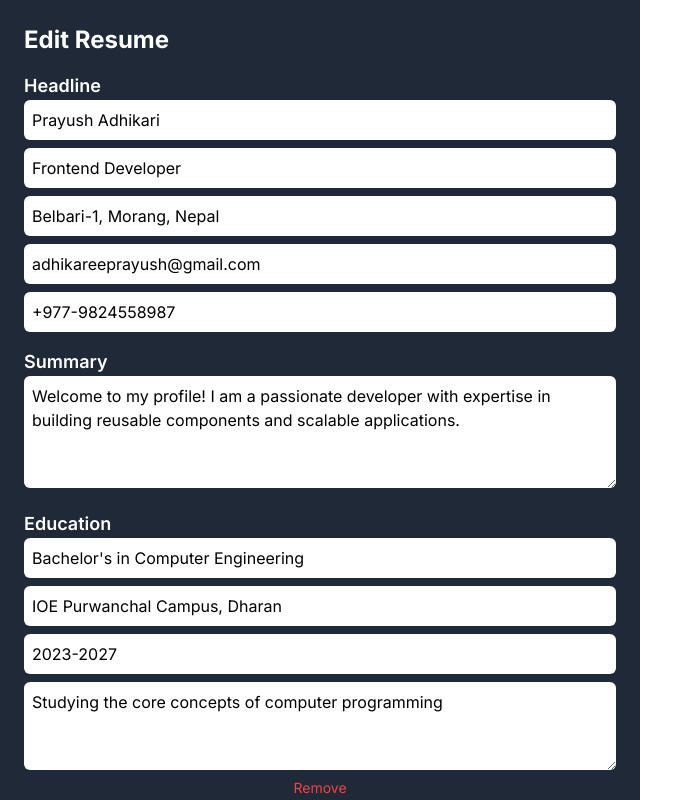
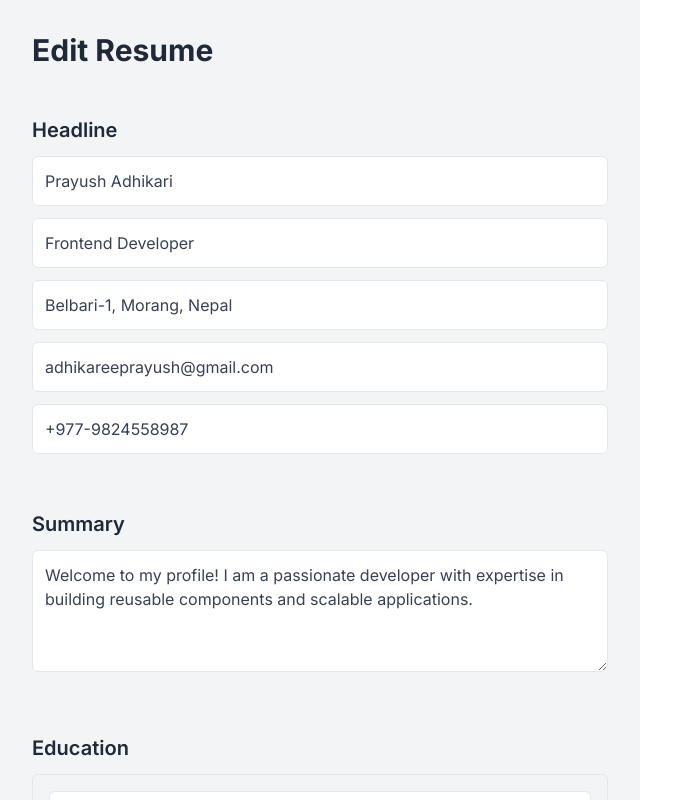
Before and after one commit to adhikareeprayush/Resume-Maker, a React (Vite) app: page / in a window 1280 px wide. Both pictures are taken after a click on the button "Get Started". Shown: the top 800 px of the page, without its empty margins (0-679 px from the left). Built offline with nearby package versions, Linux system fonts and the light colour scheme.

Commit message:
Lighten form section

```diff
--- a/src/components/BuildResume/BuildResume.tsx
+++ b/src/components/BuildResume/BuildResume.tsx
@@ -249,56 +249,56 @@ const BuildResume = () => {
   return (
     <div className="flex min-h-screen w-full flex-col xl:flex-row overflow-hidden">
 {/* Left Form Section */}
-      <div className="flex flex-col xl:w-1/2 w-full bg-gray-800 min-h-screen p-6 text-white">
-        <form className="flex flex-col gap-4">
-          <h2 className="text-2xl font-bold">Edit Resume</h2>
+<div className="flex flex-col xl:w-1/2 w-full bg-gray-100 min-h-screen p-8 text-gray-800">
+        <form className="flex flex-col gap-8">
+          <h2 className="text-3xl font-bold font-sans mb-4">Edit Resume</h2>
 
           {/* Headline Section */}
-          <div>
-            <h3 className="text-lg font-semibold">Headline</h3>
+          <div className="mb-6">
+            <h3 className="text-xl font-semibold font-sans mb-3">Headline</h3>
             <input
               type="text"
               placeholder="Name"
-              className="w-full p-2 rounded-md text-black"
+              className="w-full p-3 border rounded-md font-sans text-gray-700 focus:ring focus:ring-blue-200"
               value={headlineData.name}
               onChange={(e) => handleHeadlineChange("name", e.target.value)}
             />
             <input
               type="text"
               placeholder="Role"
-              className="w-full p-2 rounded-md text-black mt-2"
+             className="w-full p-3 border rounded-md font-sans text-gray-700 mt-3 focus:ring focus:ring-blue-200"
               value={headlineData.role}
               onChange={(e) => handleHeadlineChange("role", e.target.value)}
             />
             <input
               type="text"
               placeholder="Location"
-              className="w-full p-2 rounded-md text-black mt-2"
+              className="w-full p-3 border rounded-md font-sans text-gray-700 mt-3 focus:ring focus:ring-blue-200"
               value={headlineData.location}
               onChange={(e) => handleHeadlineChange("location", e.target.value)}
             />
             <input
               type="email"
               placeholder="Email"
-              className="w-full p-2 rounded-md text-black mt-2"
+              className="w-full p-3 border rounded-md font-sans text-gray-700 mt-3 focus:ring focus:ring-blue-200"
               value={headlineData.email}
               onChange={(e) => handleHeadlineChange("email", e.target.value)}
             />
             <input
               type="tel"
               placeholder="Phone"
-              className="w-full p-2 rounded-md text-black mt-2"
+              className="w-full p-3 border rounded-md font-sans text-gray-700 mt-3 focus:ring focus:ring-blue-200"
               value={headlineData.phone}
               onChange={(e) => handleHeadlineChange("phone", e.target.value)}
             />
           </div>
 
           {/* Summary Section */}
-          <div>
-            <h3 className="text-lg font-semibold">Summary</h3>
+          <div className="mb-6">
+            <h3 className="text-xl font-semibold font-sans mb-3">Summary</h3>
             <textarea
               placeholder="Write a brief summary..."
-              className="w-full p-2 rounded-md text-black"
+              className="w-full p-3 border rounded-md font-sans text-gray-700 focus:ring focus:ring-blue-200"
                 rows={4}
               value={summaryContent}
               onChange={(e) => handleSummaryChange(e.target.value)}
@@ -306,14 +306,14 @@ const BuildResume = () => {
           </div>
 
           {/* Education Section */}
-          <div>
-            <h3 className="text-lg font-semibold">Education</h3>
+          <div className="mb-6">
+            <h3 className="text-xl font-semibold font-sans mb-3">Education</h3>
             {educationData.map((education, index) => (
-              <div key={index} className="flex flex-col gap-2 mb-4">
+              <div key={index} className="flex flex-col gap-3 mb-5 p-4 border rounded-md">
                 <input
                   type="text"
                   placeholder="Degree"
-                  className="w-full p-2 rounded-md text-black"
+                  className="w-full p-3 border rounded-md font-sans text-gray-700 focus:ring focus:ring-blue-200"
                   value={education.degree}
                   onChange={(e) =>
                     handleEducationChange(index, "degree", e.target.value)
@@ -322,7 +322,7 @@ const BuildResume = () => {
                 <input
                   type="text"
                   placeholder="Institution"
-                  className="w-full p-2 rounded-md text-black"
+                  className="w-full p-3 border rounded-md font-sans text-gray-700 focus:ring focus:ring-blue-200"
                   value={education.institution}
                   onChange={(e) =>
                     handleEducationChange(index, "institution", e.target.value)
@@ -331,7 +331,7 @@ const BuildResume = () => {
                 <input
                   type="text"
                   placeholder="Duration"
-                  className="w-full p-2 rounded-md text-black"
+                  className="w-full p-3 border rounded-md font-sans text-gray-700 focus:ring focus:ring-blue-200"
                   value={education.duration}
                   onChange={(e) =>
                     handleEducationChange(index, "duration", e.target.value)
@@ -339,7 +339,7 @@ const BuildResume = () => {
                 />
                 <textarea
                   placeholder="Details (one per line)"
-                  className="w-full p-2 rounded-md text-black"
+                  className="w-full p-3 border rounded-md font-sans text-gray-700 focus:ring focus:ring-blue-200"
                   rows={3}
                   value={education.details.join("\n")}
                   onChange={(e) =>
@@ -348,7 +348,7 @@ const BuildResume = () => {
                 />
                  <button
                   type="button"
-                  className="text-red-500 hover:text-red-700 text-sm"
+                  className="text-red-500 hover:text-red-700 text-sm mt-2 self-start"
                   onClick={() => removeEducationField(index)}
                 >
                   Remove
@@ -357,7 +357,7 @@ const BuildResume = () => {
             ))}
               <button
                   type="button"
-              className="text-blue-500 hover:text-blue-700 text-sm"
+                  className="text-blue-500 hover:text-blue-700 text-sm mt-2 self-start"
                   onClick={addEducationField}
               >
                   Add Education
@@ -365,14 +365,14 @@ const BuildResume = () => {
           </div>
 
             {/* Professional Experience Section */}
-          <div>
-              <h3 className="text-lg font-semibold">Professional Experience</h3>
+          <div className="mb-6">
+              <h3 className="text-xl font-semibold font-sans mb-3">Professional Experience</h3>
               {experienceData.map((experience, index) => (
-                  <div key={index} className="flex flex-col gap-2 mb-4">
+                  <div key={index} className="flex flex-col gap-3 mb-5 p-4 border rounded-md">
                       <input
                           type="text"
                           placeholder="Company"
-                          className="w-full p-2 rounded-md text-black"
+                          className="w-full p-3 border rounded-md font-sans text-gray-700 focus:ring focus:ring-blue-200"
                           value={experience.company}
                           onChange={(e) =>
                               handleProfessionalExperienceChange(
@@ -385,7 +385,7 @@ const BuildResume = () => {
                       <input
                           type="text"
                           placeholder="Position"
-                          className="w-full p-2 rounded-md text-black"
+                          className="w-full p-3 border rounded-md font-sans text-gray-700 focus:ring focus:ring-blue-200"
                           value={experience.position}
                            onChange={(e) =>
                               handleProfessionalExperienceChange(
@@ -398,7 +398,7 @@ const BuildResume = () => {
                       <input
                           type="text"
                           placeholder="Duration"
-                          className="w-full p-2 rounded-md text-black"
+                         className="w-full p-3 border rounded-md font-sans text-gray-700 focus:ring focus:ring-blue-200"
                           value={experience.duration}
                            onChange={(e) =>
                               handleProfessionalExperienceChange(
@@ -410,7 +410,7 @@ const BuildResume = () => {
                       />
                       <textarea
                           placeholder="Details (one per line)"
-                          className="w-full p-2 rounded-md text-black"
+                          className="w-full p-3 border rounded-md font-sans text-gray-700 focus:ring focus:ring-blue-200"
                           rows={3}
                           value={experience.details.join("\n")}
                           onChange={(e) =>
@@ -423,7 +423,7 @@ const BuildResume = () => {
                       />
                       <button
                           type="button"
-                          className="text-red-500 hover:text-red-700 text-sm"
+                           className="text-red-500 hover:text-red-700 text-sm mt-2 self-start"
                            onClick={() => removeProfessionalExperienceField(index)}
                       >
                           Remove
@@ -432,7 +432,7 @@ const BuildResume = () => {
               ))}
               <button
                   type="button"
-                  className="text-blue-500 hover:text-blue-700 text-sm"
+                   className="text-blue-500 hover:text-blue-700 text-sm mt-2 self-start"
                    onClick={addProfessionalExperienceField}
               >
                   Add Experience
@@ -440,14 +440,14 @@ const BuildResume = () => {
           </div>
 
           {/* Skills Inputs */}
-          <div>
-            <h3 className="text-lg font-semibold">Skills</h3>
+          <div className="mb-6">
+            <h3 className="text-xl font-semibold font-sans mb-3">Skills</h3>
             {skillsDate.map((skill, index) => (
-              <div key={index} className="flex flex-col gap-2 mb-4">
+              <div key={index} className="flex flex-col gap-3 mb-5 p-4 border rounded-md">
                 <input
                   type="text"
                   placeholder="Skill"
-                  className="w-full p-2 rounded-md text-black"
+                   className="w-full p-3 border rounded-md font-sans text-gray-700 focus:ring focus:ring-blue-200"
                   value={skill.skill}
                   onChange={(e) =>
                     handleSkillChange(index, "skill", e.target.value)
@@ -455,7 +455,7 @@ const BuildResume = () => {
                 />
                 <textarea
                   placeholder="Profiency (one per line)"
-                  className="w-full p-2 rounded-md text-black"
+                    className="w-full p-3 border rounded-md font-sans text-gray-700 focus:ring focus:ring-blue-200"
                   rows={3}
                   value={skill.profiency.join("\n")}
                   onChange={(e) =>
@@ -467,14 +467,14 @@ const BuildResume = () => {
           </div>
 
             {/* Projects Section */}
-            <div>
-                <h3 className="text-lg font-semibold">Projects</h3>
+            <div className="mb-6">
+                <h3 className="text-xl font-semibold font-sans mb-3">Projects</h3>
                 {projectsData.map((project, index) => (
-                    <div key={index} className="flex flex-col gap-2 mb-4">
+                    <div key={index} className="flex flex-col gap-3 mb-5 p-4 border rounded-md">
                         <input
                             type="text"
                             placeholder="Project Name"
-                            className="w-full p-2 rounded-md text-black"
+                             className="w-full p-3 border rounded-md font-sans text-gray-700 focus:ring focus:ring-blue-200"
                             value={project.name}
                             onChange={(e) =>
                                 handleProjectChange(
@@ -487,7 +487,7 @@ const BuildResume = () => {
                         <input
                             type="text"
                             placeholder="Company"
-                            className="w-full p-2 rounded-md text-black"
+                             className="w-full p-3 border rounded-md font-sans text-gray-700 focus:ring focus:ring-blue-200"
                             value={project.company}
                             onChange={(e) =>
                                 handleProjectChange(
@@ -500,7 +500,7 @@ const BuildResume = () => {
                         <input
                             type="text"
                             placeholder="Duration"
-                            className="w-full p-2 rounded-md text-black"
+                            className="w-full p-3 border rounded-md font-sans text-gray-700 focus:ring focus:ring-blue-200"
                             value={project.duration}
                             onChange={(e) =>
                                 handleProjectChange(
@@ -512,7 +512,7 @@ const BuildResume = () => {
                         />
                         <textarea
                             placeholder="Details (one per line)"
-                            className="w-full p-2 rounded-md text-black"
+                           className="w-full p-3 border rounded-md font-sans text-gray-700 focus:ring focus:ring-blue-200"
                             rows={3}
                             value={project.details.join("\n")}
                             onChange={(e) =>
@@ -525,7 +525,7 @@ const BuildResume = () => {
                         />
                         <button
                             type="button"
-                            className="text-red-500 hover:text-red-700 text-sm"
+                            className="text-red-500 hover:text-red-700 text-sm mt-2 self-start"
                             onClick={() => removeProjectField(index)}
                         >
                             Remove
@@ -534,7 +534,7 @@ const BuildResume = () => {
                 ))}
                  <button
                     type="button"
-                    className="text-blue-500 hover:text-blue-700 text-sm"
+                    className="text-blue-500 hover:text-blue-700 text-sm mt-2 self-start"
                     onClick={addProjectField}
                 >
                     Add Project
@@ -542,14 +542,14 @@ const BuildResume = () => {
             </div>
 
           {/* Profile Links */}
-          <div>
-            <h3 className="text-lg font-semibold">Profile Links</h3>
+          <div className="mb-6">
+            <h3 className="text-xl font-semibold font-sans mb-3">Profile Links</h3>
             {profileLinksData.map((link, index) => (
-              <div key={index} className="flex flex-col gap-2 mb-4">
+              <div key={index} className="flex flex-col gap-3 mb-5 p-4 border rounded-md">
                 <input
                   type="text"
                   placeholder="Platform"
-                  className="w-full p-2 rounded-md text-black"
+                   className="w-full p-3 border rounded-md font-sans text-gray-700 focus:ring focus:ring-blue-200"
                   value={link.platform}
                   onChange={(e) =>
                     handleProfileLinkChange(index, "platform", e.target.value)
@@ -558,7 +558,7 @@ const BuildResume = () => {
                 <input
                   type="text"
                   placeholder="Username"
-                  className="w-full p-2 rounded-md text-black"
+                    className="w-full p-3 border rounded-md font-sans text-gray-700 focus:ring focus:ring-blue-200"
                   value={link.username}
                   onChange={(e) =>
                     handleProfileLinkChange(index, "username", e.target.value)
@@ -567,7 +567,7 @@ const BuildResume = () => {
                 <input
                   type="text"
                   placeholder="URL"
-                  className="w-full p-2 rounded-md text-black"
+                    className="w-full p-3 border rounded-md font-sans text-gray-700 focus:ring focus:ring-blue-200"
                   value={link.url}
                   onChange={(e) =>
                     handleProfileLinkChange(index, "url", e.target.value)
```
Lines whose indentation alone changed are shown as unchanged.
